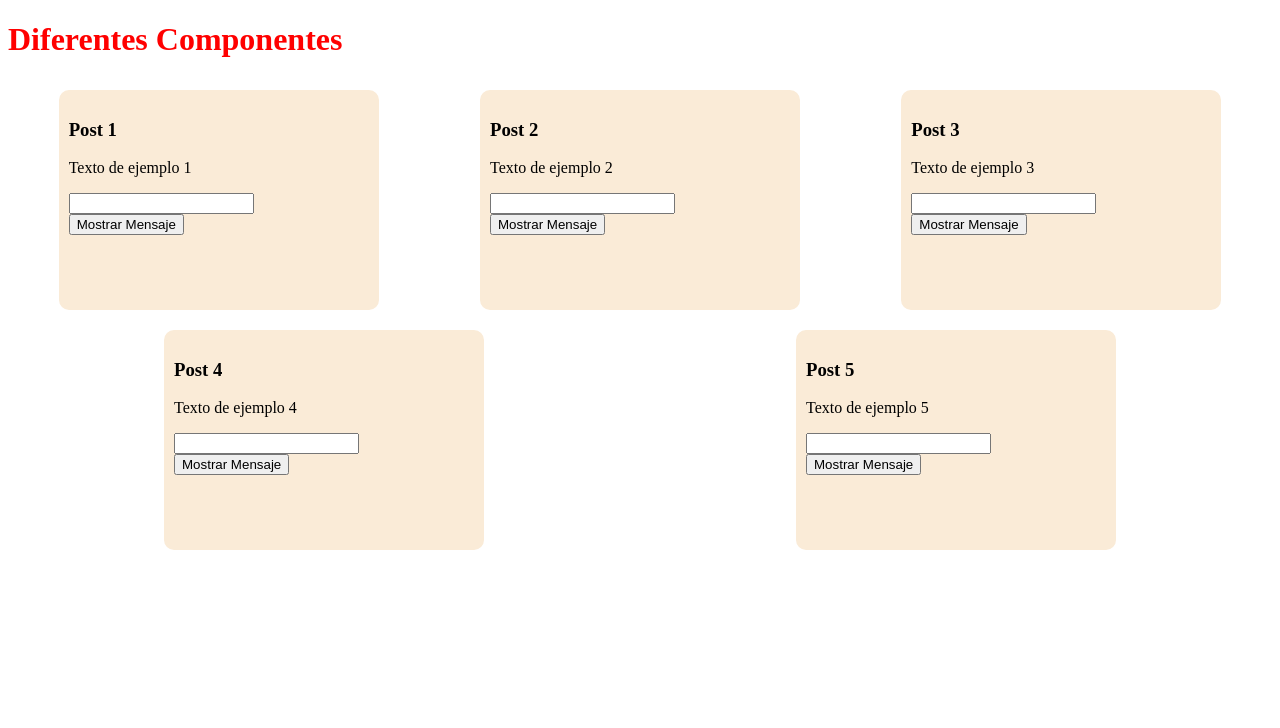
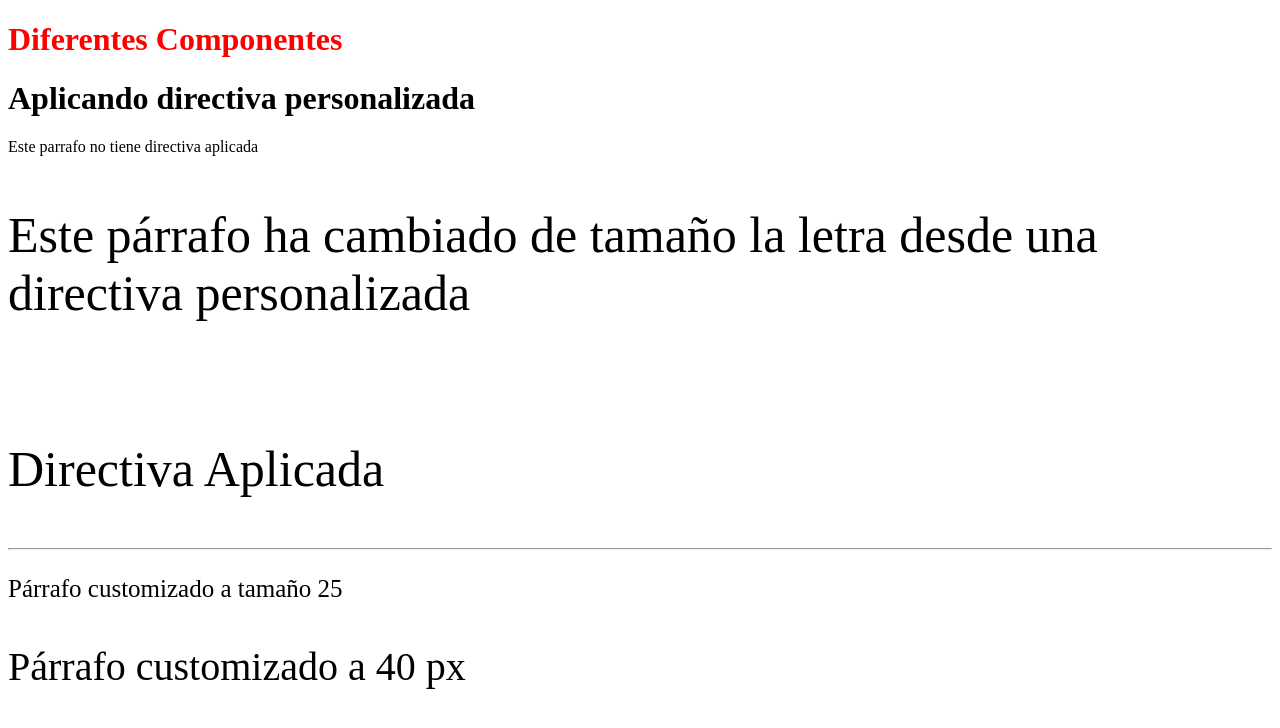
Before and after one commit to jminsausti/vue-ejem-paso-a-paso, a Vue app in the folder TODO-con-componentes-options-composition/: page / in a window 1280 px wide. Shown: the top 728 px of the page. Built offline with nearby package versions, Linux system fonts and the light colour scheme.

Commit message:
2-Directivas persoalizadas

```diff
--- a/TODO-con-componentes-options-composition/src/App.vue
+++ b/TODO-con-componentes-options-composition/src/App.vue
@@ -18,7 +18,8 @@
   <!-- <PostListComponent/> -->
   <!-- <PostListOption/> -->
   <!-- <PostListHijoPadreComponent/> -->
-  <PostListHijoPadreOption/>
+  <!-- <PostListHijoPadreOption/> -->
+  <DirectivasPersonalizadasComposition/>
 </template>
 
 
@@ -52,7 +53,9 @@
   // import PostListOption from './components/13-ComunicacionEntreComponentes/13.1-Comunicacion Padre-Hijo/PostListOption.vue'
   //13.2-Comuicacion Hijo-Padre => emit events
   // import PostListHijoPadreComponent from './components/13-ComunicacionEntreComponentes/13.2-Comunicacion Hijo-padre/PostList-HijoPadreComponent.vue'
-  import PostListHijoPadreOption from './components/13-ComunicacionEntreComponentes/13.2-Comunicacion Hijo-padre/PostList-HijoPadreOption.vue';
+  // import PostListHijoPadreOption from './components/13-ComunicacionEntreComponentes/13.2-Comunicacion Hijo-padre/PostList-HijoPadreOption.vue';
+  //2- Directivas Personalizadas
+  import DirectivasPersonalizadasComposition from './components/2-Directivas-Personalizadas/DirectivasPersonalizadasComposition.vue';
 </script>
 
 <style scoped>
--- /dev/null
+++ b/TODO-con-componentes-options-composition/src/components/2-Directivas-Personalizadas/DirectivasPersonalizadasComposition.vue
@@ -0,0 +1,24 @@
+<template>
+    <!-- Cuando creamos una directiva personalizada, ésta se define en main.js, para que se aplique sobre todos los componentes de la App -->
+
+    <h1>Aplicando directiva personalizada</h1>
+
+    <p>Este parrafo no tiene directiva aplicada</p>
+    <p v-fontSize>Este párrafo ha cambiado de tamaño la letra desde una directiva personalizada</p>
+    <br>
+    <p v-fontSize>{{ mensaje }}</p>
+    <hr>
+    <p v-customSize="25">Párrafo customizado a tamaño 25</p>
+    <p v-customSize="40">Párrafo customizado a 40 px</p>
+</template>
+
+<script setup>
+    import { ref, computed } from 'vue';
+    const mensaje =ref('Directiva Aplicada')
+    const size = ref (10)
+
+</script>
+
+
+<style scoped>
+</style>
--- a/TODO-con-componentes-options-composition/src/components/3-renderizado-listas/ListasComposition.vue
+++ b/TODO-con-componentes-options-composition/src/components/3-renderizado-listas/ListasComposition.vue
@@ -42,6 +42,6 @@
 
 </script>
 
-<style>
+<style scoped>
 
 </style>
--- a/TODO-con-componentes-options-composition/src/main.js
+++ b/TODO-con-componentes-options-composition/src/main.js
@@ -3,4 +3,19 @@
 import { createApp } from 'vue'
 import App from './App.vue'
 
-createApp(App).mount('#app')
+
+const app=createApp(App)
+
+app.directive('fontSize',{
+    beforeMount: (el, binding) =>{//se aplica la directiva personalizada antes de motarse la instancia
+        el.style.fontSize = '50px'
+    }
+})
+
+app.directive('customSize',{
+    beforeMount:(el, binding) =>{//ahora aplicamos la directiva en función de lo qu se especifica en el Componente
+        el.style.fontSize = binding.value + "px"
+    }
+})
+
+app.mount('#app')
```
